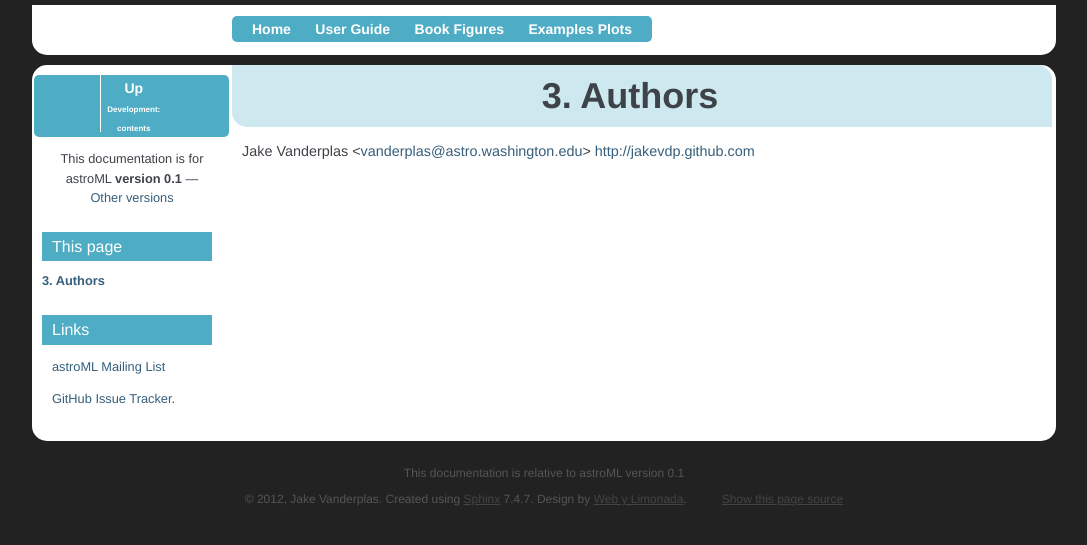
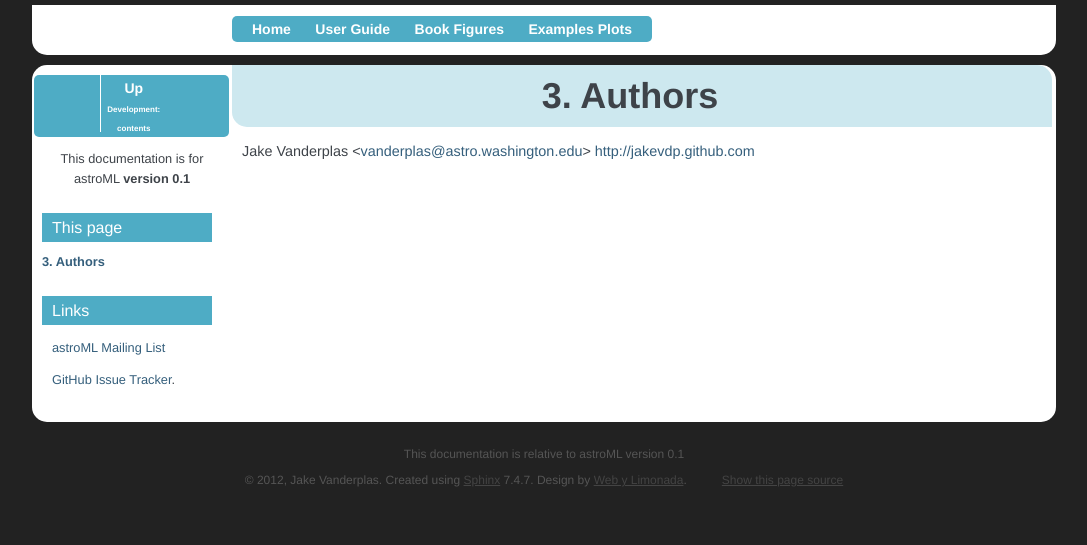
Before and after one commit to astroML/astroML, a Sphinx documentation site: the page built from doc/development/authors.rst, in a window 1280 px wide. Shown: the top 545 px of the page, without its empty margins (96-1183 px from the left). Built offline with Sphinx 7.4.7, drawn with Linux system fonts in a browser that asks for light colours; formulas are drawn with MathJax 3; pages that are not in the unit, such as notebooks, are missing from menus; comment, search, counter and statistics services are not loaded.

Commit message:
DOC: remove sklearn link in layout

```diff
--- a/doc/themes/astroML/layout.html
+++ b/doc/themes/astroML/layout.html
@@ -150,7 +150,7 @@ $(document).ready(function(){
     </div>
     <p style="text-align: center">This documentation is
     for {{project}} <strong>version {{ release|e }}</strong>
-    &mdash; <a href="http://scikit-learn.org/stable/support.html#documentation-resources">Other versions</a></p>
+    <!-- &mdash; <a href="http://scikit-learn.org/stable/support.html#documentation-resources">Other versions</a></p> -->
         {% else %}
         <h3>Headline</h3>
 
```
